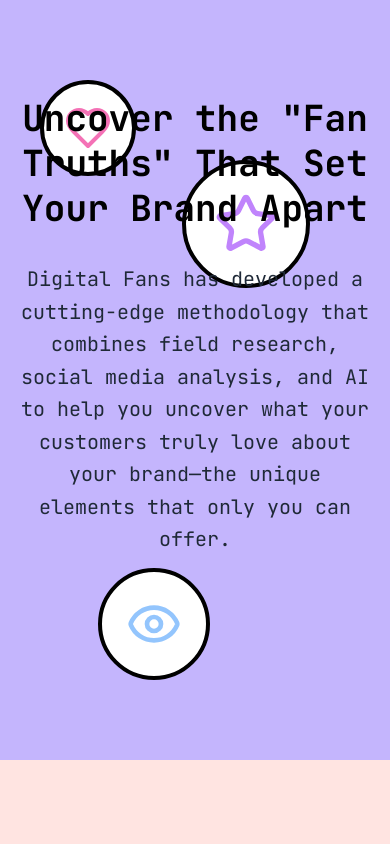
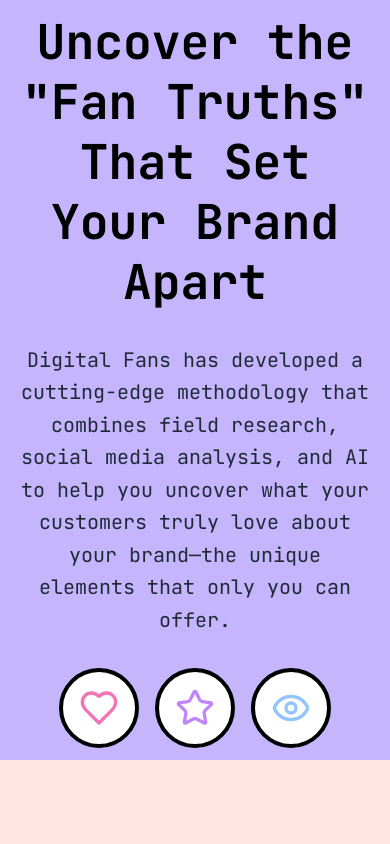
Before and after one commit to manoelbo/fan-truths, a Next.js app: page / in a window 390 px wide. Shown: the top 844 px of the page. Built offline with nearby package versions, Linux system fonts and the light colour scheme.

Commit message:
Refactor HeroSection layout and enhance responsiveness: update decorative elements for desktop and mobile views, improve text sizes for better readability, and adjust layout structure for a more organized presentation.

```diff
--- a/src/app/page.tsx
+++ b/src/app/page.tsx
@@ -25,20 +25,20 @@ export default function Home() {
 
 function HeroSection() {
   return (
-    <section className="relative bg-[#C4B5FD] min-h-[90vh]">
-      {/* Decorative Elements */}
-      <div className="absolute inset-0">
-        <div className="absolute top-20 left-10">
+    <section className="relative bg-[#C4B5FD] min-h-[90vh] flex items-center justify-center">
+      {/* Decorative Elements - Desktop Only */}
+      <div className="absolute inset-0 hidden md:block">
+        <div className="absolute top-1/4 left-1/4">
           <div className="w-24 h-24 rounded-full bg-white border-4 border-black flex items-center justify-center">
             <Heart className="w-12 h-12 text-pink-400" />
           </div>
         </div>
-        <div className="absolute top-40 right-20">
+        <div className="absolute top-1/3 right-1/4">
           <div className="w-32 h-32 rounded-full bg-white border-4 border-black flex items-center justify-center">
             <Star className="w-16 h-16 text-purple-400" />
           </div>
         </div>
-        <div className="absolute bottom-20 left-1/4">
+        <div className="absolute bottom-1/3 left-1/3">
           <div className="w-28 h-28 rounded-full bg-white border-4 border-black flex items-center justify-center">
             <Eye className="w-14 h-14 text-blue-300" />
           </div>
@@ -46,14 +46,27 @@ function HeroSection() {
       </div>
 
       {/* Main Content */}
-      <div className="container mx-auto px-4 py-24 relative z-10">
+      <div className="container mx-auto px-4 relative z-10">
         <div className="max-w-4xl mx-auto text-center space-y-8">
-          <h1 className="text-4xl md:text-5xl lg:text-6xl font-bold text-black leading-tight">
+          <h1 className="text-5xl md:text-6xl lg:text-7xl font-bold text-black leading-tight">
             Uncover the "Fan Truths" That Set Your Brand Apart
           </h1>
           <p className="text-xl md:text-2xl text-gray-800 max-w-3xl mx-auto leading-relaxed">
             Digital Fans has developed a cutting-edge methodology that combines field research, social media analysis, and AI to help you uncover what your customers truly love about your brand—the unique elements that only you can offer.
           </p>
+
+          {/* Mobile Icons Row */}
+          <div className="flex justify-center space-x-4 md:hidden">
+            <div className="w-20 h-20 rounded-full bg-white border-4 border-black flex items-center justify-center">
+              <Heart className="w-10 h-10 text-pink-400" />
+            </div>
+            <div className="w-20 h-20 rounded-full bg-white border-4 border-black flex items-center justify-center">
+              <Star className="w-10 h-10 text-purple-400" />
+            </div>
+            <div className="w-20 h-20 rounded-full bg-white border-4 border-black flex items-center justify-center">
+              <Eye className="w-10 h-10 text-blue-300" />
+            </div>
+          </div>
         </div>
       </div>
     </section>
@@ -242,7 +255,7 @@ function CTASection() {
             description="In just 2 weeks, we'll analyze your brand and deliver 3 personalized Fan Truths to show you the value of our methodology."
             color="bg-white"
           />
-          <div className="text-4xl font-bold text-black">or</div>
+          <div className="text-4xl font-bold text-black text-center">or</div>
           <CTACard
             title="I Want a Quote"
             description="Get a quick response within 1 day! We'll connect with you to schedule a meeting and discuss how we can work together."
```
